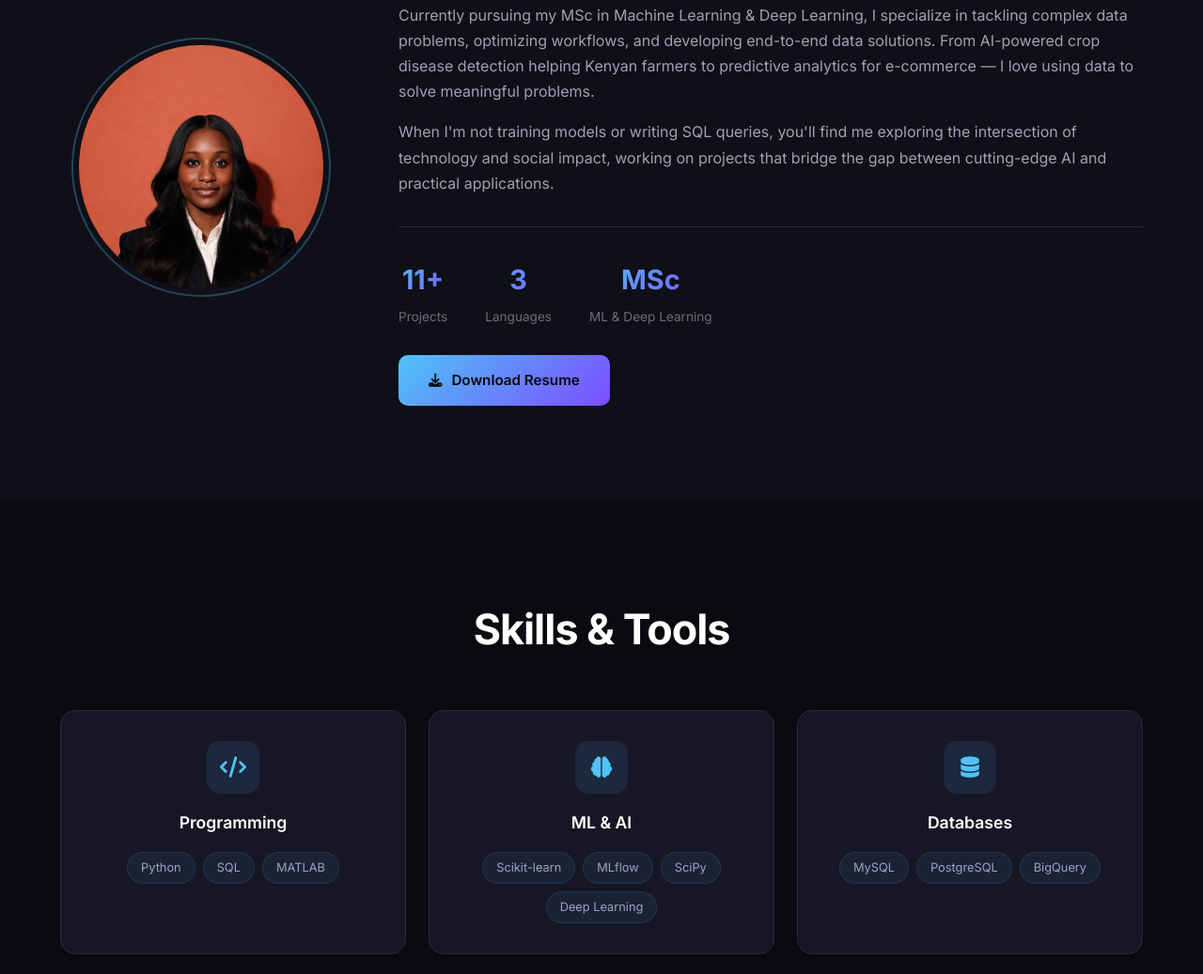
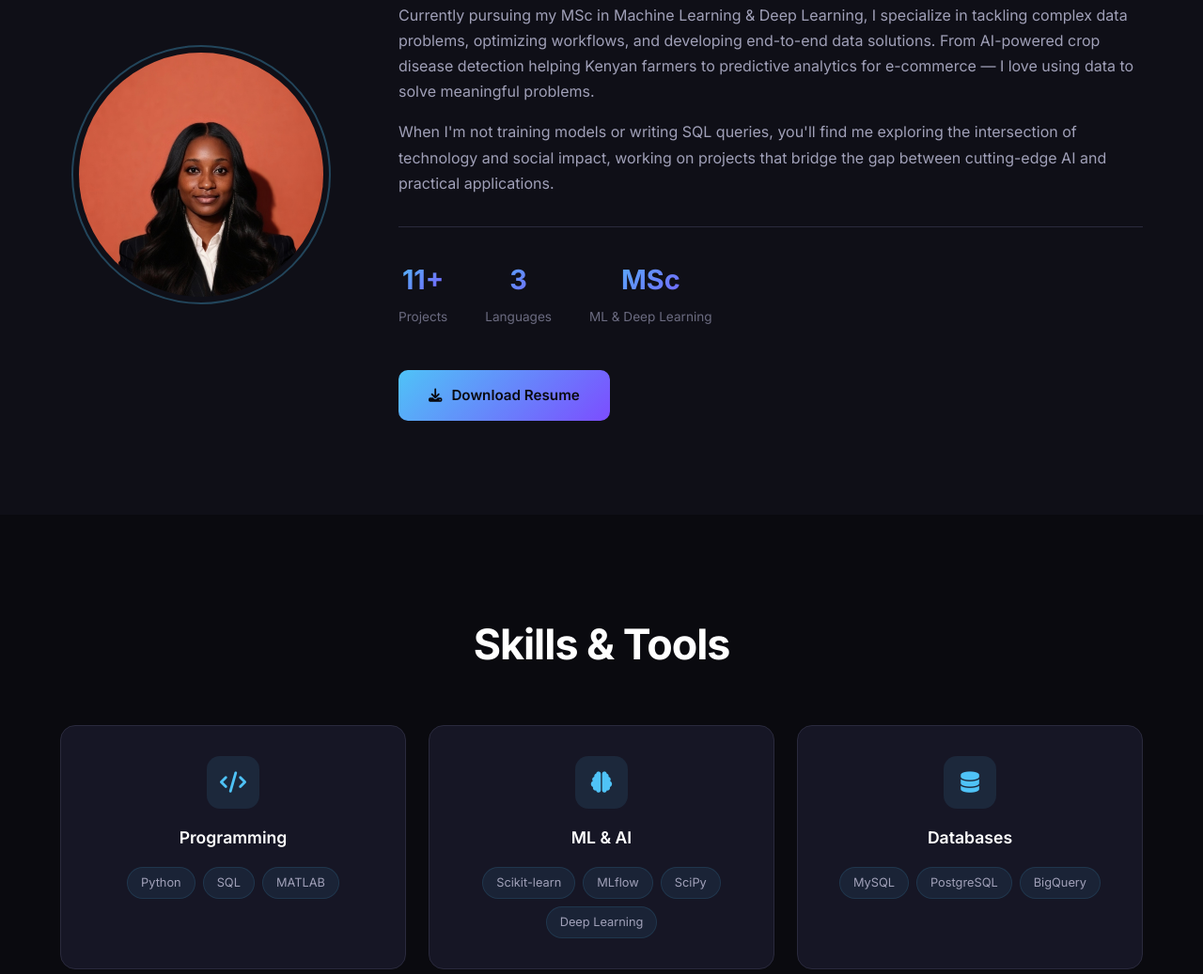
Before and after one commit to ouyale/ouyale.github.io, a plain HTML site: page index.html in a window 1280 px wide. Shown: the part 1100-2137 px from the top of the page at 94% size. Drawn offline with Linux system fonts and the light colour scheme.

Commit message:
Fix resume button spacing overlapping stats section
Co-Authored-By: Claude Opus 4.5 <noreply@anthropic.com>

```diff
--- a/style.css
+++ b/style.css
@@ -303,7 +303,8 @@ img {
     display: inline-flex;
     align-items: center;
     gap: 10px;
-    margin-top: 28px;
+    margin-top: 36px;
+    clear: both;
 }
 
 .resume-btn i {
@@ -414,6 +415,7 @@ img {
     gap: 40px;
     margin-top: 32px;
     padding-top: 32px;
+    padding-bottom: 8px;
     border-top: 1px solid var(--border);
 }
 
```
